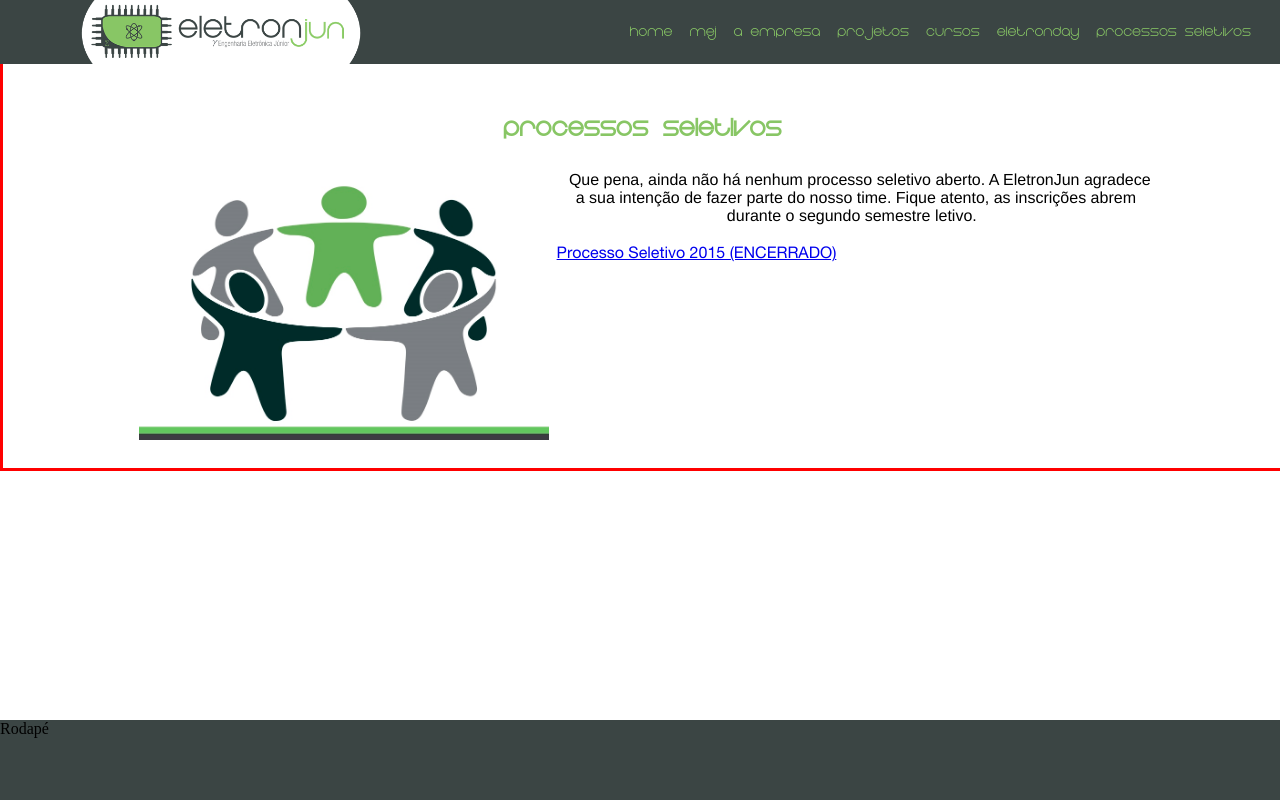
After one commit to VinyPinheiro/SiteEletronjun, a PHP site: page /pseletivo.html in a window 1280 px wide. The commit adds this page. Run offline with PHP 8.4, Linux system fonts and the light colour scheme.

Commit message:
Atualização Index e Processos Seletivos

```diff
--- a/css/styles.css
+++ b/css/styles.css
@@ -1,22 +1,42 @@
-html,
-body {
+html,body {
    margin:0;
    padding:0;
    height:100%;
+}
+article{
+	max-width:1024px;
+	margin:auto;
+	padding:1rem;
+}
+figure{
+	margin:0;
+	padding:0;
+}
+h1, h2, h3, h4, h5, h6{
+	color: #88c665;
+	font-weight: bold;
+	font-family: 'eightone', 'helveticaneue', 'Swis721 LtEx BT', 'Verdana', 'Century Gothic', 'Square721 BT', 'sans-serif';
+}
+h1{
+	padding:0.3rem;
+	font-size:1.8rem;
 }
 img{
 	max-width:100%;
 	height:auto;
 }
-figure{
-	margin:0;
-	padding:0;
+p{
+	font-family: /*'Helvetica',*/'Helvetica neue', 'Arial', 'Verdana', 'Trebuchet MS', 'sans-serif';
+	text-align: justify;
+  text-justify: inter-word;
+	text-indent: 2rem;
 }
 
 #container{
 	width:100%;
 	min-height:100%;
 	background-color:#fff;
+	display: table;/*O display table garante que a seção englobara também os elementos flutuantes.*/
 }
 /*Estilização Header*/
 #header{
@@ -30,7 +50,7 @@
 }
 #logo{
 	height:4rem;
-	padding-left: 2rem;
+	padding-left: 5rem;
 	width: auto;
 	float:left;
 }
@@ -99,11 +119,30 @@
 	float: left;
 }/*Fim da Estilização da Header*/
 
-
+/*Estilização do Conteúdo*/
 #content{
 	text-align: center;
 	width:100%;
 	background-color:#fff;
+	display:table;
+	padding-top: 3rem;
+	border: solid red;
+}
+.texto-principal{
+	display:table;
+}
+.texto-principal figure{
+	width: 40%;
+	height: auto;
+	float: left;
+	padding: 0.5rem;
+}
+.texto-principal p{
+	padding: 0.5rem;
+	display:inline;
+}
+.link{
+	text-align: left;
 }
 
 #footer{
@@ -160,6 +199,7 @@
 .sub-item{
 	visibility:hidden;
 }
+
 #control-nav:checked ~ nav{
 		opacity:1;
 }
@@ -192,7 +232,7 @@
 }
 
 .eightone-font{
- font-family: 'eightone';
+ font-family: 'eightone', 'helveticaneue', 'Swis721 LtEx BT', 'Verdana', 'Century Gothic', 'Square721 BT', 'sans-serif';
 }
 
 @font-face{
@@ -201,5 +241,5 @@
 }
 
 .neue-font{
- font-family: 'helveticaneue';
+ font-family: 'helveticaneue', 'Helvetica', 'Arial', 'Verdana', 'Trebuchet MS', 'sans-serif';
 }
--- a/index.html
+++ b/index.html
@@ -50,7 +50,6 @@
 				</div>
 				<div class="item"><a href="pseletivo.html">Processos Seletivos</a>
 					<div class="sub-item neue-font">
-						<a href="pseletivo_14.html">Processo Seletivo 2014</a>
 						<a href="pseletivo_15.html">Processo Seletivo 2015</a>
 					</div>
 				</div>
--- /dev/null
+++ b/pseletivo.html
@@ -0,0 +1,92 @@
+<!DOCTYPE html>
+<html>
+
+<head>
+	<meta charset="utf-8">
+	<meta http-equiv="X-UA-Compatible" content="IE=edge">
+  <meta name="viewport" content="width=device-width, initial-scale=1, user-scalable=no">
+
+	<link rel= "stylesheet type=text/css" href="css\styles.css" >
+
+	<title>Eletronjun - Processos Seletivos</title>
+
+	<meta name="description" content="Empresa Júnior de Engenharia Eletrônica da Universidade de Brasília, voltada ao desenvolvimento de projetos e a aproximação das comunidades acadêmica-científica e industrial.">
+
+	<meta name="keywords" content="EletronJun, Gama, UnB, Universidade de Brasília, FGA, eletrônica, desenvolvimento de projetos, empresa, empresa júnior">
+
+
+</head>
+
+<body >
+
+	<div id="container">
+
+		<!--Header-->
+		<div id="header">
+
+			<figure id="logo">
+				<img src="img/logoh_sidebar.png">
+			</figure>
+
+			<div class="menu eightone-font">
+				<input type="checkbox" id="control-nav"/>
+				<label for="control-nav" class="control-nav"></label>
+
+
+			<nav>
+				<div class="item"><a href="index.html">Home</a></div>
+				<div class="item"><a href="mej.html">MEJ</a></div>
+				<div class="item"><a href="empresa.html">A Empresa</a>
+					<div class="sub-item neue-font">
+						<a href="historia.html">Nossa História</a>
+						<a href="parceirias.html">Empresas Parceiras</a>
+					</div>
+				</div>
+				<div class="item"><a href="projetos.html">Projetos</a></div>
+				<div class="item"><a href="cursos.html">Cursos</a></div>
+				<div class="item"><a href="eletronday.html">EletronDay</a>
+					<div class="sub-item neue-font">
+						<a href="eletronday1.html">1º EletronDay</a>
+						<a href="eletronday2.html">2º EletronDay</a>
+					</div>
+				</div>
+				<div class="item"><a href="pseletivo.html">Processos Seletivos</a>
+					<div class="sub-item neue-font">
+						<a href="pseletivo_15.html">Processo Seletivo 2015</a>
+					</div>
+				</div>
+			</nav></div>
+		</div>
+		<br>
+
+		<!--Conteúdo da página-->
+		<div id="content">
+
+			<article>
+				<h1 class="eightone-font">Processos Seletivos</h1>
+				<div class="texto-principal">
+
+					<figure>
+						<img src = "img\dinamica_grupo.jpg" title="Família Eletronjun" alt="Dinâmica em grupo EletronJun">
+					</figure>
+
+					<p>Que pena, ainda não há nenhum processo seletivo aberto. A EletronJun agradece a sua intenção de fazer parte do nosso time. Fique atento, as inscrições abrem durante o segundo semestre letivo.</p>
+
+					<br><br>
+
+					<nav class="link neue-font">
+						<a href="pseletivo_15.html">Processo Seletivo 2015 (ENCERRADO)</a>
+					</nav>
+
+				</div>
+			</article>
+
+
+		</div>
+
+		<!--Rodapé-->
+		<div id="footer">Rodapé</div>
+	</div>
+
+</body>
+</html>
```
Also changed, not shown: img/dinamica_grupo.jpg.
